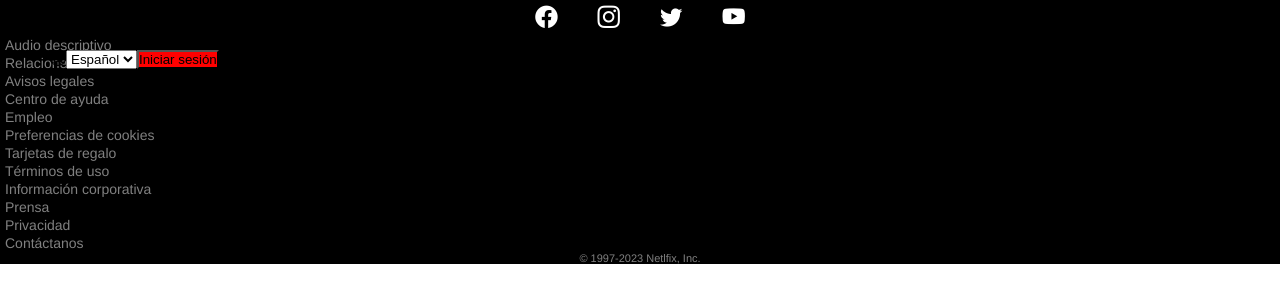
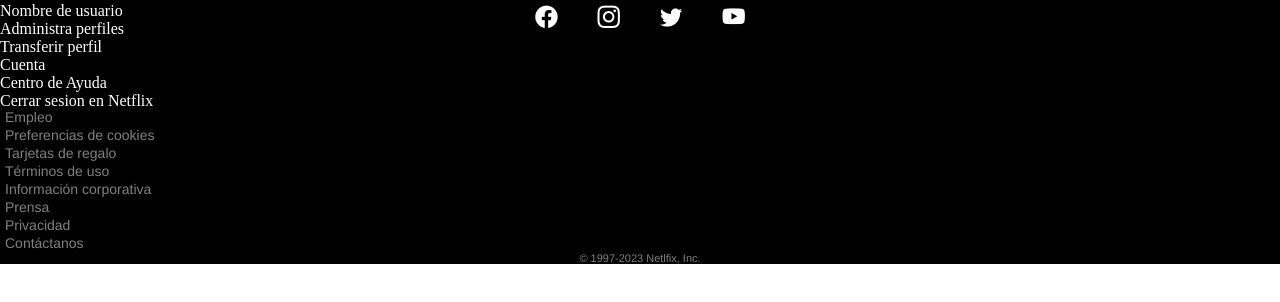
Before and after one commit to JavierG123/tp-integrador-react, a Next.js app: page /test in a window 1280 px wide. Shown: the top 302 px of the page. Built offline with nearby package versions, Linux system fonts and the light colour scheme.

Commit message:
corrige error del login

```diff
--- a/src/components/Login/Register.jsx
+++ b/src/components/Login/Register.jsx
@@ -23,6 +23,7 @@
     const nombre= form.nombre.value
     const pass= form.passRegister.value
     const pass2= form.passRegister2.value
+    console.log(email)
 
     ///// valida el correo
     let reg = /^[\w-\.]+@([\w-]+\.)+[\w-]{2,4}$/;
--- a/src/components/Navegacion/ProfileMenu.jsx
+++ b/src/components/Navegacion/ProfileMenu.jsx
@@ -18,8 +18,8 @@
     if (!params.showMenu) { return <></> }
     return (
         <>
-            <Container fluid className=" container__profile_menu " >
-                <div className="profile__menu">
+            <Container fluid className=" container__profile_menu  " >
+                <div className="profile__menu ">
 
                     <ul className="nav flex-column" >
                         <li className="nav-item">
--- a/src/pages/test.js
+++ b/src/pages/test.js
@@ -5,7 +5,7 @@
 const Test = () => {
     return (
         <>
-        <ProfileMenu />
+        <ProfileMenu showMenu={true} />
         </>
     )
 }
--- a/src/styles/globals.css
+++ b/src/styles/globals.css
@@ -159,6 +159,7 @@
 
 /*menu de perfil*/
 .container__profile_menu{
+  position: absolute;
   display: flex;
   place-content: flex-end;
   margin-top: 2px;
```
Also changed, not shown: src/components/Login/Login.jsx (+3 -4 lines).
